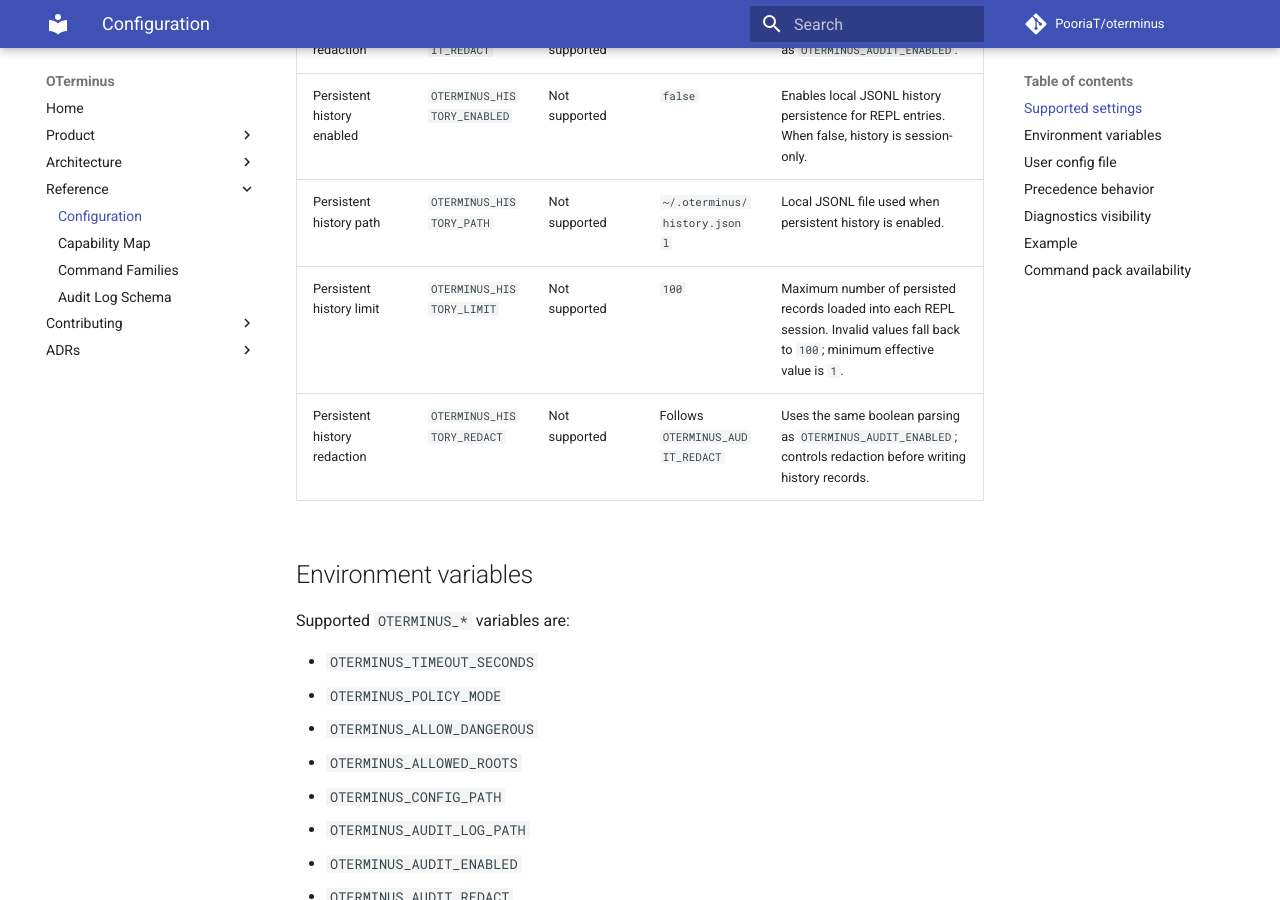
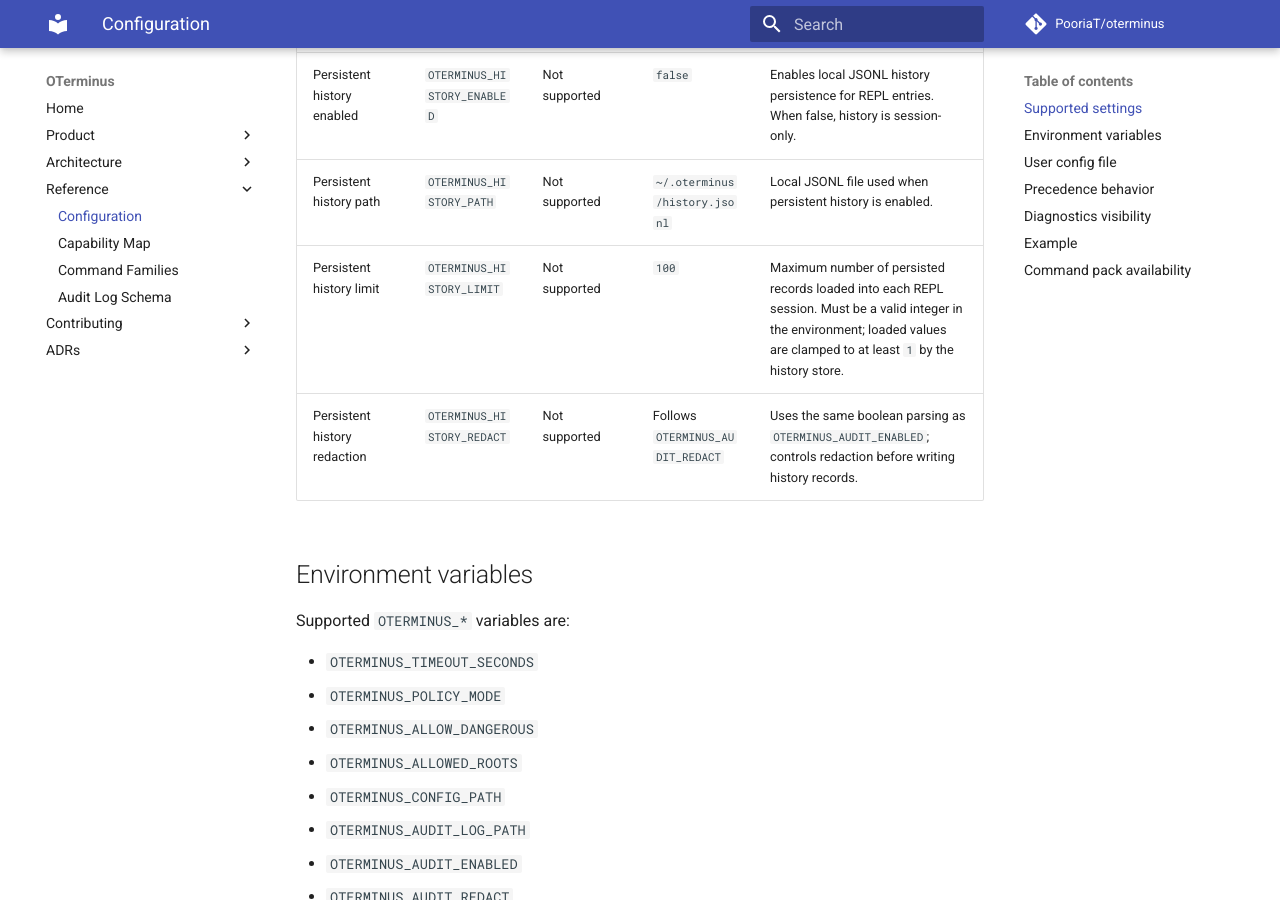
Before and after one commit to PooriaT/oterminus, an MkDocs documentation site: the page built from docs/reference/config.md, in a window 1280 px wide and 900 px high, scrolled down 1098 px. Built offline with MkDocs 1.6.1 and Material for MkDocs 9.7.7, drawn with Linux system fonts in a browser that asks for light colours; comment, search, counter and statistics services are not loaded.

Commit message:
docs: correct history limit validation behavior

```diff
--- a/docs/reference/config.md
+++ b/docs/reference/config.md
@@ -18,7 +18,7 @@ file. The implementation in `src/oterminus/config.py` is the source of truth for
 | Audit redaction | `OTERMINUS_AUDIT_REDACT` | Not supported | `true` | Uses the same boolean parsing as `OTERMINUS_AUDIT_ENABLED`. |
 | Persistent history enabled | `OTERMINUS_HISTORY_ENABLED` | Not supported | `false` | Enables local JSONL history persistence for REPL entries. When false, history is session-only. |
 | Persistent history path | `OTERMINUS_HISTORY_PATH` | Not supported | `~/.oterminus/history.jsonl` | Local JSONL file used when persistent history is enabled. |
-| Persistent history limit | `OTERMINUS_HISTORY_LIMIT` | Not supported | `100` | Maximum number of persisted records loaded into each REPL session. Invalid values fall back to `100`; minimum effective value is `1`. |
+| Persistent history limit | `OTERMINUS_HISTORY_LIMIT` | Not supported | `100` | Maximum number of persisted records loaded into each REPL session. Must be a valid integer in the environment; loaded values are clamped to at least `1` by the history store. |
 | Persistent history redaction | `OTERMINUS_HISTORY_REDACT` | Not supported | Follows `OTERMINUS_AUDIT_REDACT` | Uses the same boolean parsing as `OTERMINUS_AUDIT_ENABLED`; controls redaction before writing history records. |
 
 ## Environment variables
```
Also changed, not shown: docs/product/user-guide.md (+1 -1 lines).
